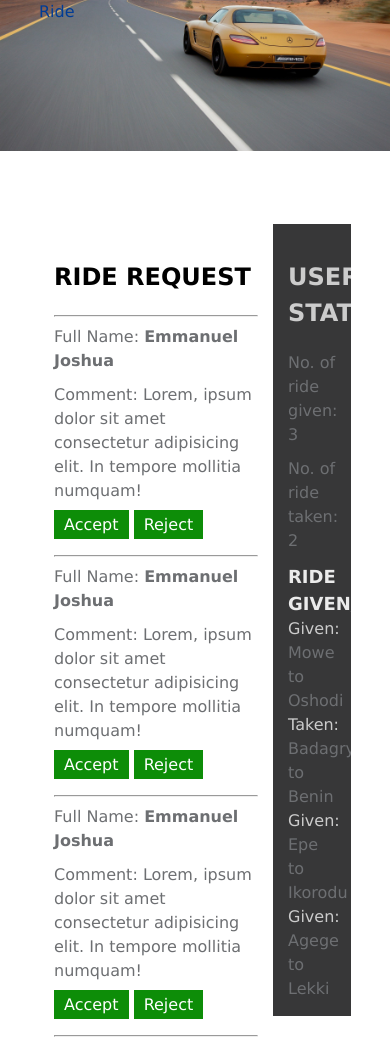
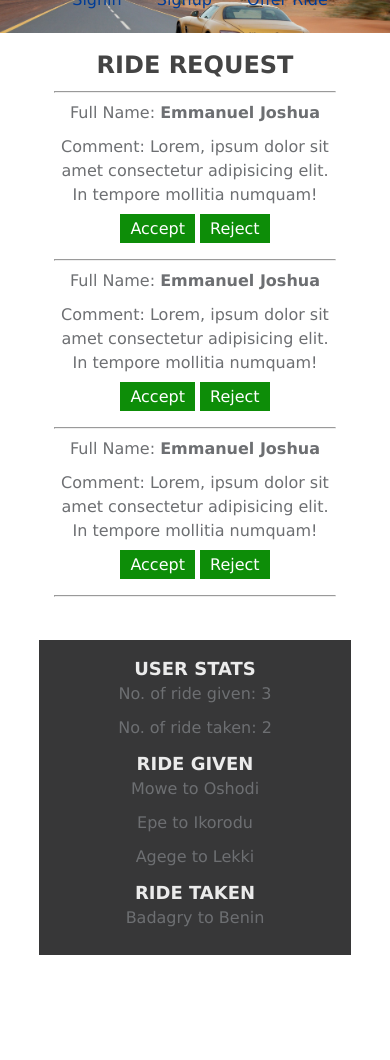
Before and after one commit to Luckzman/Ride-My-Way, a plain HTML site: page UI/dashboard.html in a window 390 px wide. Shown: the part 78-1138 px from the top of the page. After the commit the page ends 1053 px from the top, so only its background shows below. Drawn offline with Linux system fonts and the light colour scheme.

Commit message:
improve on overall ui responsiveness

```diff
--- a/UI/css/style.css
+++ b/UI/css/style.css
@@ -4,7 +4,7 @@
 */
 
 html, body, div, span, applet, object, iframe,
-h3, p, blockquote, pre,
+h1, h2, h3, h4, h5, h6, p, blockquote, pre,
 a, abbr, acronym, address, big, cite, code,
 del, dfn, em, img, ins, kbd, q, s, samp,
 small, strike, strong, sub, sup, tt, var,
@@ -80,6 +80,7 @@ a {
 
 .navbar .brand {
     font-family: cursive;
+    font-size: 24px;
     font-weight: 600;
 }
 
@@ -87,11 +88,6 @@ a {
     display: inline;
     list-style: none;
     margin-left: 20px;
-}
-
-.col-25 {
-    width: 25%;
-    overflow: hidden;
 }
 
 .col-30{
@@ -104,8 +100,8 @@ a {
     overflow: hidden;
 }
 
-.col-75 {
-    width: 75%;
+.col-65 {
+    width: 65%;
     overflow: hidden;
 }
 .float-right {
@@ -143,6 +139,9 @@ a {
 
 .color-green {
     color: #017a01;
+}
+.form-bg {
+    height: 100vh;
 }
 
 .form-style {
@@ -226,10 +225,9 @@ header .caption p{
 }
 
 main{
-    /*background-color: #007bff;*/
     background-color: #5A7A9B;
     padding: 30px 0;
-    height: 100vh;
+    height: 100%;
 }
 
 main .card {
@@ -244,6 +242,14 @@ main h1 {
     text-transform: uppercase;
     color: #ebebeb;
     font-family: cursive;
+    font-size:32px;
+    font-weight: 800;
+}
+
+main h2 {
+    font-size: 24px;
+    font-weight: 600;
+    color: #444;
 }
 
 main h3 {
@@ -252,7 +258,7 @@ main h3 {
     font-weight: 600;
 }
 
-main p, main span{
+main p, main span, main li{
     margin-bottom: 10px;
     color: #6d6f72;
 }
@@ -269,7 +275,7 @@ main img {
 }
 
 .ride-request {
-    margin-top: 200px;
+    margin-top: 50px;
     padding:15px;
     box-sizing: border-box;
 }
@@ -282,14 +288,14 @@ main img {
     color: #ccc;
 }
 
-.ride-stats h3{
+.ride-stats h3, .ride-stats h2 {
     color: #ebebeb;
     font-size: 18px;
     font-weight: 600;
 }
 
 .dashboard {
-    height: 20vh;
+    height: 3vh;
     background-image: url(./../img/ride-img.jpg);
     background-size: cover;
     background-repeat: no-repeat;
@@ -376,3 +382,52 @@ footer {
     background-color: #373738;
     color: #fff;
 }
+
+@media(max-width: 768px){
+    main .card {
+        float: none;
+        margin: auto;
+        width: 60%;
+        margin-bottom: 20px;
+    }
+}
+
+@media(max-width: 423px){
+    .navbar .float-left,
+    .navbar .float-right,
+    .dashboard .float-left,
+    .dashboard .float-right
+    {
+        float: none;
+        width:100%;
+        text-align: center;
+    }
+
+    .navbar li {
+        margin-left: 10px;
+    }
+
+    .dashboard{
+        height: 6vh;
+    }
+
+    header .offer-ride-btn {
+        background-color: transparent;
+        color: #003c96;
+    }
+
+    header .caption h1 {
+        font-size: 1.8rem;
+        text-shadow: 2px 2px 2px grey;
+        margin-top: 40px;
+        margin-bottom: 15px;
+    }
+    .dashboard .ride-request {
+        margin-top: 20px;
+    }
+
+    .dashboard .float-right .ride-request {
+        margin-bottom: 20px;
+    }
+
+}
--- a/UI/dashboard.html
+++ b/UI/dashboard.html
@@ -12,7 +12,7 @@
         <div class="container">
             <div class="navbar">
                 <div class="brand float-left">
-                    <a href="#">RideMyWay</a>
+                    <a href="./index.html">RideMyWay</a>
                 </div>
                 <nav class="float-right">
                     <ul>
@@ -23,7 +23,7 @@
                 </nav>
             </div>
             <div class="row">
-                <div class="col-75 float-left">
+                <div class="col-65 float-left">
                     <div class="ride-request">
                         <h2>RIDE REQUEST</h2>
                         <hr>
@@ -50,20 +50,21 @@
                         <hr>
                     </div>
                 </div>
-                <div class="col-25 float-right">
+                <div class="col-30 float-right">
                     <div class="ride-request ride-stats">
                         <h2>USER STATS</h2>
                         <p>No. of ride given: <span>3</span></p>
                         <p>No. of ride taken: <span>2</span></p>
-
-                        <h3>RIDE GIVEN/TAKEN</h3>
-                        <ol>
-                            <li>Given: <span>Mowe to Oshodi</span></li>
-                            <li>Taken: <span>Badagry to Benin</span></li>
-                            <li>Given: <span>Epe to Ikorodu</span></li>
-                            <li>Given: <span>Agege to Lekki</span></li>
-                        </ol>
-
+                        <h3>RIDE GIVEN</h3>
+                        <ul>
+                            <li>Mowe to Oshodi</li>
+                            <li>Epe to Ikorodu</li>
+                            <li>Agege to Lekki</li>
+                        </ul>
+                        <h3 class="mt-10">RIDE TAKEN</h3>
+                        <ul>
+                            <li>Badagry to Benin</li>
+                        </ul>
                     </div>
                 </div>
             </div>
```
Also changed, not shown: UI/index.html (+6 -4 lines), UI/offer-ride-form.html (+8 -4 lines), UI/signin-form.html (+1 -1 lines), UI/signup-form.html (+1 -1 lines).
